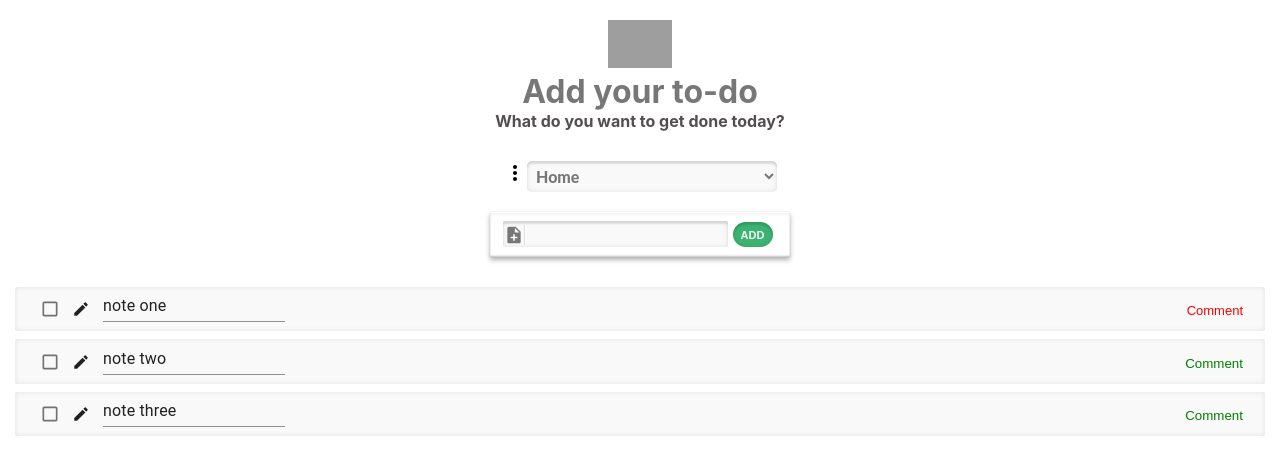
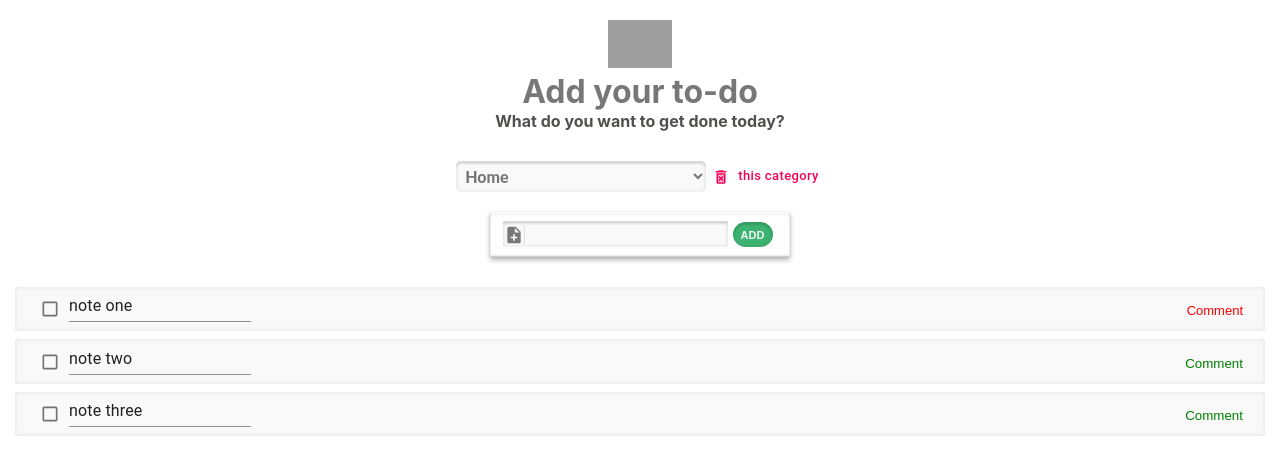
Before and after one commit to buhordenys/test, a React (Create React App) app: page / in a window 1280 px wide. Shown: the top 474 px of the page. Built offline with nearby package versions, Linux system fonts and the light colour scheme; grey boxes are pictures that could not be loaded.

Commit message:
someone components from @material-ui/core PART_3 edit todo doit! delete category part_1

```diff
--- a/src/Components/FormCategories.js
+++ b/src/Components/FormCategories.js
@@ -1,8 +1,18 @@
 import React from "react";
 import SelectCategory from "./SelectCategory";
 import Todos from "./Todos";
-import MoreVertIcon from '@material-ui/icons/MoreVert';
+import DeleteForeverTwoToneIcon from '@material-ui/icons/DeleteForeverTwoTone';
+import {withStyles} from "@material-ui/core/styles";
+import Button from "@material-ui/core/Button";
 
+
+const StyleButton = withStyles({
+    root: {
+        minWidth: 25,
+        textTransform: "none",
+        paddingLeft: 8,
+    }
+})(Button)
 
 class FormCategories extends React.Component {
     constructor(props) {
@@ -20,16 +30,28 @@ class FormCategories extends React.Component {
        )
     }
 
+    /*
+
+    */
+
 
     render() {
         return (
             <div>
                 <span className="spanCategory">
-                    <MoreVertIcon/>
                     <SelectCategory
                         selectCategory={this.selectCategory}
                         newCat={this.state.selectedCategory}
                     />
+                    <StyleButton
+                        className="edit"
+                        size="small"
+                        color="secondary"
+                        veriant="text"
+                        startIcon={<DeleteForeverTwoToneIcon fontSize="medium"/>}
+                        onClick={<SelectCategory selectCategory={this.selectCategory}/>} //todo ч-з функцию при клике вкл/выкл удалять категорию
+                    >this category
+                    </StyleButton>
                 </span>
                 <Todos selectedCategory={this.state.selectedCategory}/>
             </div>
--- a/src/Components/Item.js
+++ b/src/Components/Item.js
@@ -1,33 +1,15 @@
 import React from "react";
 import TextAreaComment from "./TextAreaComment";
 import Checkbox from "@material-ui/core/Checkbox";
-import EditIcon from '@material-ui/icons/Edit';
-import { withStyles } from '@material-ui/core/styles';
-import Button from '@material-ui/core/Button';
 import TextField from '@material-ui/core/TextField';
-//import { makeStyles } from '@material-ui/core/styles';
 
 
 function Item({ todo, onCheckMark, selectComment, editTodo}) {
     let classes = []
 
-    let read = false
-
     if (todo.complete) {
         classes.push('completedItem')
     }
-
-    const StyleButton = withStyles({
-        root: {
-            minWidth: 25,
-        }
-    })(Button)
-
-    /*const StyleTextField = makeStyles({
-        root: {
-            width: 100
-        }
-    })(TextField)*/
 
     return (
         <li className='listLi'>
@@ -38,29 +20,14 @@ function Item({ todo, onCheckMark, selectComment, editTodo}) {
                   onChange={()=>{onCheckMark(todo.id)}}
                   inputProps={{ 'aria-label': 'primary checkbox' }}
                 />
-                <StyleButton
-                    className="edit"
-                    size="small"
-                    startIcon={<EditIcon fontSize="inherit"/>}
-                    onClick={() => {
-                        read = !read;
-                    }} //todo ч-з функцию при клике вкл/выкл редактирование текстового окна ниже
-
-                    //todo текстовое окно с @material-ui/core, которое имеет тумблер (контролированный едитом)
-                />
                 <TextField
                     placeholder="You didn't input note"
                     id="standard-read-only-input"
-                    multiline="true"
+                    multiline={true}
                     onChange={(event)=> editTodo(todo.id, event.target.value)}
                     defaultValue={todo.title}
-                    InputProps={{
-                        readOnly: read,
-                        focused: true
-                    }}
                 />
             </span>
-
 
             <TextAreaComment selectComment={selectComment} thisTodo={todo}/>
         </li>
--- a/src/Components/SelectCategory.js
+++ b/src/Components/SelectCategory.js
@@ -32,11 +32,22 @@ class SelectCategory extends React.Component {
                         }
                     ]
                 }, () => this.props.selectCategory(newCat))
+        } else if (value === 'delete') {
+            const question = window.confirm("Do you really wont delete category?")
+            if (question) {
+                this.setState(
+                    {
+                        categories: [
+                            ...this.state.categories,
+                            this.state.categories.filter(note => note.title !== value)
+                        ]
+                    }, () => this.props.selectCategory('Home')
+                )
+            }
         } else {
             this.props.selectCategory(value)
         }
     }
-
 
     render() {
         return (
```
